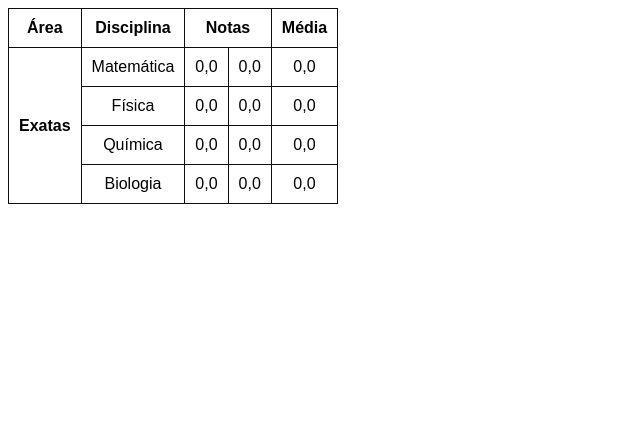
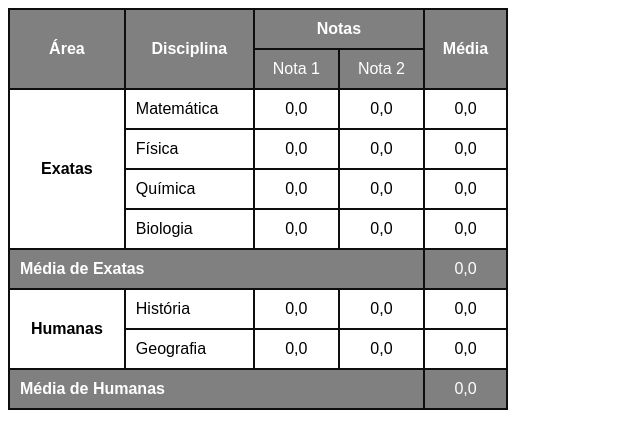
Before and after one commit to robsonsilper/html-css, a plain HTML site: page desafios/d014.html in a window 1280 px wide. Shown: the whole page, without its empty margins (0-640 px from the left). Drawn offline with Linux system fonts and the light colour scheme.

Commit message:
conclusão do desafio 14

```diff
--- a/desafios/d014.html
+++ b/desafios/d014.html
@@ -9,11 +9,34 @@
             font-family: Arial, Helvetica, sans-serif;
         }
         table {
+            border: 1px solid rgb(15, 14, 15);
             border-collapse: collapse;
-            width: 300px;
+            width: 500px;
         }
-        th, td {
-            border: 1px solid rgb(15, 14, 15);
+
+        thead {
+            color: white;
+            background-color: gray;
+
+            }
+
+        #media {
+            color: white;
+            background-color: gray;
+            text-align: left;
+        }
+
+        #materia {
+            text-align: left;
+        }
+
+        th {
+            border: 2px solid rgb(15, 14, 15);
+            padding: 10px;
+        }
+
+          td {
+            border: 2px solid rgb(15, 14, 15);
             padding: 10px;
             text-align: center;
         }
@@ -22,38 +45,67 @@
 <body>
     <table>
         <thead>
-            <th>Área</th>
-            <th>Disciplina</th>
-            <th colspan="2">Notas</th>
-            <th>Média</th>
+            <th scope="col" rowspan="2">Área</th>
+            <th scope="col" rowspan="2">Disciplina</th>
+            <th colspan="2" scope="colgroup">Notas</th>
+            <th rowspan="2" scope="col">Média</th>
+            <tr>
+                <td>Nota 1</td>
+                <td>Nota 2</td>
+            </tr>
         </thead>
         <tbody>
             <tr>
-                <th rowspan="4">Exatas</th>
-                <td>Matemática</td>
+                <th rowspan="4" scope="rowgroup">Exatas</th>
+                <td id="materia">Matemática</td>
                 <td>0,0</td>
                 <td>0,0</td>
                 <td>0,0</td>
             </tr>
 
             <tr>
-                <td>Física</td>
+                <td id="materia">Física</td>
                 <td>0,0</td>
                 <td>0,0</td>
                 <td>0,0</td>
             </tr>
 
             <tr>
-                <td>Química</td>
+                <td id="materia">Química</td>
                 <td>0,0</td>
                 <td>0,0</td>
                 <td>0,0</td>
             </tr>
 
             <tr>
-                <td>Biologia</td>
+                <td id="materia">Biologia</td>
                 <td>0,0</td>
                 <td>0,0</td>
+                <td>0,0</td>
+            </tr>
+
+            <tr id="media">
+                <th  colspan="4" scope="row">Média de Exatas</th>
+                <td>0,0</td>
+            </tr>
+
+            <tr>
+                <th rowspan="2" scope="rowgroup">Humanas</th>
+                <td id="materia" >História</td>
+                <td>0,0</td>
+                <td>0,0</td>
+                <td>0,0</td>
+            </tr>
+
+            <tr>
+                <td id="materia">Geografia</td>
+                <td>0,0</td>
+                <td>0,0</td>
+                <td>0,0</td>
+            </tr>
+
+            <tr  id="media">
+                <th colspan="4" scope="row">Média de Humanas</th>
                 <td>0,0</td>
             </tr>
 
```
